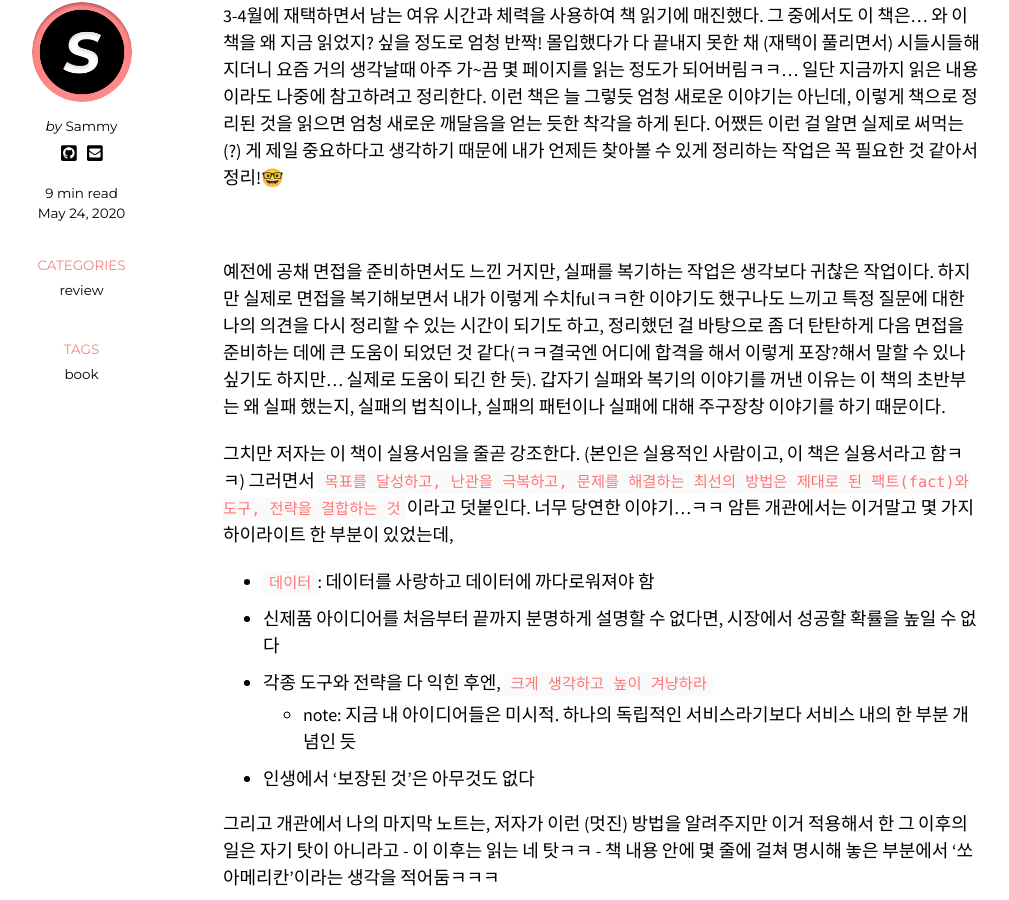
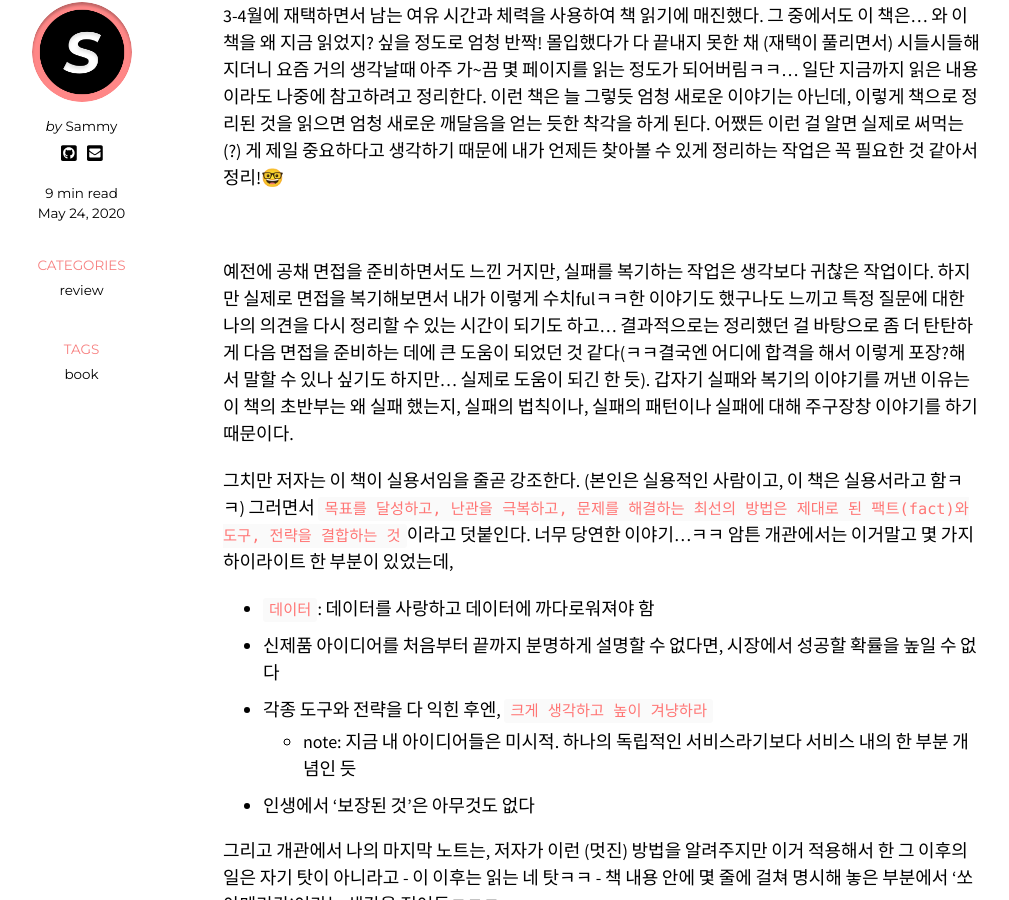
Before and after one commit to ssammykim/ssammykim.github.io, a Jekyll site: the page built from _posts/2020-05-24-the-right-it.md, in a window 1280 px wide and 900 px high, scrolled down 474 px. Shown: the whole window, without its empty margins (152-1161 px from the left). Built offline with Jekyll 4.4.1, drawn with Linux system fonts in a browser that asks for light colours; nearby versions of some CDN libraries; some web fonts are replaced; comment, search, counter and statistics services are not loaded.

Commit message:
Update 2020-05-24-the-right-it.md

```diff
--- a/_posts/2020-05-24-the-right-it.md
+++ b/_posts/2020-05-24-the-right-it.md
@@ -15,7 +15,7 @@ excerpt_separator: "<!--more-->"
 
 <br>
 
-예전에 공채 면접을 준비하면서도 느낀 거지만, 실패를 복기하는 작업은 생각보다 귀찮은 작업이다. 하지만 실제로 면접을 복기해보면서 내가 이렇게 수치fulㅋㅋ한 이야기도 했구나도 느끼고 특정 질문에 대한 나의 의견을 다시 정리할 수 있는 시간이 되기도 하고, 정리했던 걸 바탕으로 좀 더 탄탄하게 다음 면접을 준비하는 데에 큰 도움이 되었던 것 같다(ㅋㅋ결국엔 어디에 합격을 해서 이렇게 포장?해서 말할 수 있나 싶기도 하지만... 실제로 도움이 되긴 한 듯). 갑자기 실패와 복기의 이야기를 꺼낸 이유는 이 책의 초반부는 왜 실패 했는지, 실패의 법칙이나, 실패의 패턴이나 실패에 대해 주구장창 이야기를 하기 때문이다.
+예전에 공채 면접을 준비하면서도 느낀 거지만, 실패를 복기하는 작업은 생각보다 귀찮은 작업이다. 하지만 실제로 면접을 복기해보면서 내가 이렇게 수치fulㅋㅋ한 이야기도 했구나도 느끼고 특정 질문에 대한 나의 의견을 다시 정리할 수 있는 시간이 되기도 하고... 결과적으로는 정리했던 걸 바탕으로 좀 더 탄탄하게 다음 면접을 준비하는 데에 큰 도움이 되었던 것 같다(ㅋㅋ결국엔 어디에 합격을 해서 이렇게 포장?해서 말할 수 있나 싶기도 하지만... 실제로 도움이 되긴 한 듯). 갑자기 실패와 복기의 이야기를 꺼낸 이유는 이 책의 초반부는 왜 실패 했는지, 실패의 법칙이나, 실패의 패턴이나 실패에 대해 주구장창 이야기를 하기 때문이다.
 
 그치만 저자는 이 책이 실용서임을 줄곧 강조한다. (본인은 실용적인 사람이고, 이 책은 실용서라고 함ㅋㅋ) 그러면서 `목표를 달성하고, 난관을 극복하고, 문제를 해결하는 최선의 방법은 제대로 된 팩트(fact)와 도구, 전략을 결합하는 것`이라고 덧붙인다. 너무 당연한 이야기...ㅋㅋ 암튼 개관에서는 이거말고 몇 가지 하이라이트 한 부분이 있었는데,
 
```
